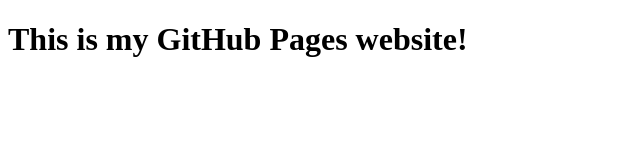
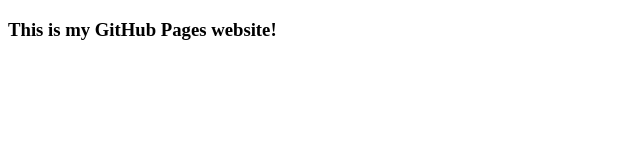
Before and after one commit to jarpar/jarpar.github.io, a plain HTML site: page index.html in a window 1280 px wide. Shown: the whole page, without its empty margins (0-640 px from the left). Drawn offline with Linux system fonts and the light colour scheme.

Commit message:
Update index.html

```diff
--- a/index.html
+++ b/index.html
@@ -4,6 +4,6 @@
         <title>My Site!</title>
     </head>
     <body>
-        <h1>This is my GitHub Pages website!</h1>
+        <h3>This is my GitHub Pages website!</h3>
     </body>
 </html>
```
